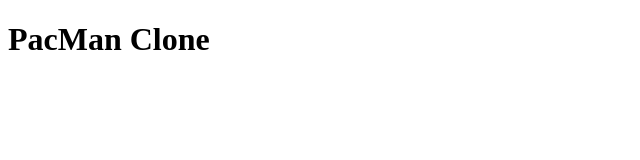
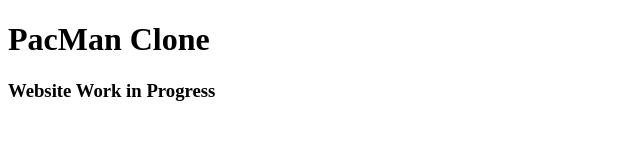
Before and after one commit to seffradev/pacman, a plain HTML site: page docs/index.html in a window 1280 px wide. Shown: the whole page, without its empty margins (0-640 px from the left). Drawn offline with Linux system fonts and the light colour scheme.

Commit message:
Added h3 saying that the website is WIP

```diff
--- a/docs/index.html
+++ b/docs/index.html
@@ -3,12 +3,16 @@
     <head>
         <meta charset="utf-8">
         <meta http-equiv="X-UA-Compatible" content="IE=edge">
+        <meta name="viewport" content="width=device-width, initial-scale=1">
+
         <title>PacMan</title>
-        <meta name="viewport" content="width=device-width, initial-scale=1">
+
         <link rel="stylesheet" type="text/css" media="screen" href="css/main.css">
-        <script src="js/main.js"></script>
     </head>
     <body>
         <h1>PacMan Clone</h1>
+        <h3>Website Work in Progress</h3>
+
+        <script src="js/main.js"></script>
     </body>
 </html>
```
